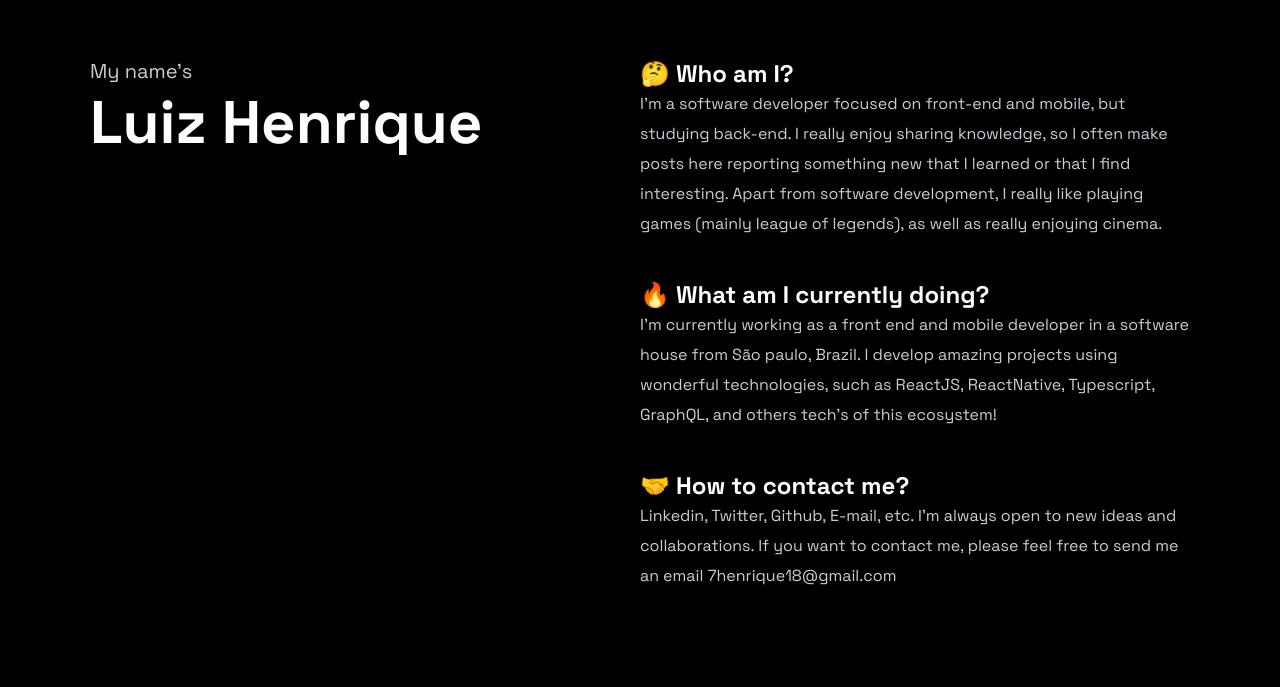
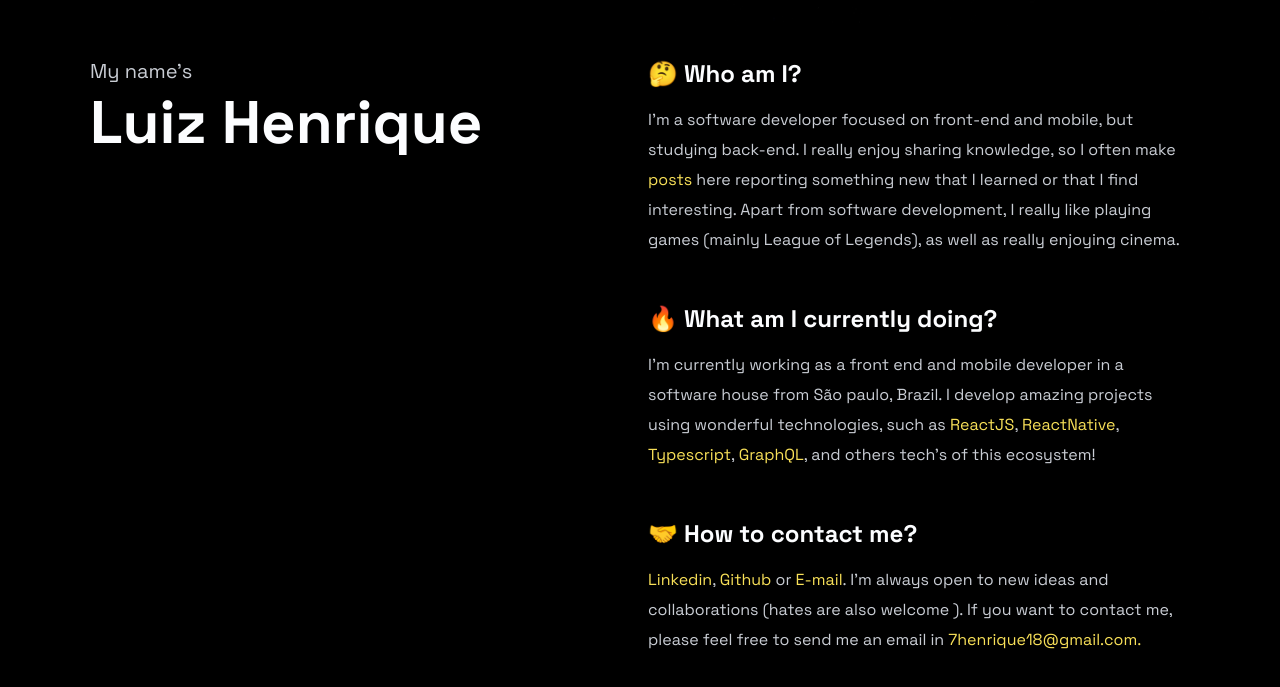
Before and after one commit to lui7henrique/blog, a Next.js app: page / in a window 1280 px wide. Shown: the part 774-1461 px from the top of the page. Before the commit the page ends 1397 px from the top, so only its background shows below. Built offline with nearby package versions, Linux system fonts and the light colour scheme.

Commit message:
:tada: Fix about me texts and links

```diff
--- a/src/components/Header/index.tsx
+++ b/src/components/Header/index.tsx
@@ -30,7 +30,7 @@ export const Header = () => {
       <S.Logo>lui⚡️henrique</S.Logo>
       <S.Nav>
         <NavLink href="/" label="Home" />
-        <NavLink href="/blog" label="Blog" />
+        <NavLink href="/posts" label="Posts" />
         {/* <Button label="Contact-me" borderRadius="25px" /> */}
       </S.Nav>
     </S.Header>
--- /dev/null
+++ b/src/hooks/useDownload.ts
@@ -0,0 +1,13 @@
+import { useCallback } from "react"
+
+export const useDownload = () => {
+  const handleNavigate = useCallback((href: string) => {
+    const a = document.createElement("a")
+    a.href = href
+    a.click()
+  }, [])
+
+  return {
+    handleNavigate
+  }
+}
--- a/src/styles/global.ts
+++ b/src/styles/global.ts
@@ -18,6 +18,8 @@ export const GlobalStyles = createGlobalStyle`
 
   html, body, #__next {
     height: 100%;
+    scroll-behavior: smooth;
+
   }
 
   body {
@@ -39,6 +41,7 @@ export const GlobalStyles = createGlobalStyle`
   a {
     text-decoration: none;
     color: ${({ theme }) => theme.colors.text};
+
   }
 
 
--- a/src/styles/theme.ts
+++ b/src/styles/theme.ts
@@ -4,8 +4,8 @@ export default {
     primary: "#6232EA",
     primary_dark: "#2D166B",
 
-    secondary: "#04D361",
-    secondary_dark: "#03934B",
+    secondary: "#F8E058",
+    secondary_dark: "#786C2A",
 
     background: "#000000",
     shape: "#121212",
--- a/src/templates/HomeTemplate/AboutMe/index.tsx
+++ b/src/templates/HomeTemplate/AboutMe/index.tsx
@@ -1,4 +1,3 @@
-import Link from "next/image"
 import { useMemo } from "react"
 
 import * as S from "./styles"
@@ -9,24 +8,24 @@ export const AboutMe = () => {
       {
         title: "🤔 Who am I?",
         content:
-          "I'm a software developer focused on front-end and mobile, but studying back-end. I really enjoy sharing knowledge, so I often make posts here reporting something new that I learned or that I find interesting. Apart from software development, I really like playing games (mainly league of legends), as well as really enjoying cinema."
+          "I'm a software developer focused on front-end and mobile, but studying back-end. I really enjoy sharing knowledge, so I often make <a href='/posts'>posts</a> here reporting something new that I learned or that I find interesting. Apart from software development, I really like playing games (mainly League of Legends), as well as really enjoying cinema."
       },
       {
         title: "🔥 What am I currently doing? ",
         content:
-          "I'm currently working as a front end and mobile developer in a software house  from São paulo, Brazil. I develop amazing projects using wonderful technologies, such as ReactJS, ReactNative, Typescript, GraphQL, and others tech's of this ecosystem!"
+          "I'm currently working as a front end and mobile developer in a software house from São paulo, Brazil. I develop amazing projects using wonderful technologies, such as <a href='https://reactjs.org/' target='_blank'>ReactJS</a>, <a href='https://reactnative.dev/' target='_blank'>ReactNative</a>, <a href='https://www.typescriptlang.org/' target='_blank'>Typescript</a>, <a href='https://graphql.org/' target='_blank'>GraphQL</a>, and others tech's of this ecosystem!"
       },
       {
         title: "🤝 How to contact me?",
         content:
-          "Linkedin, Twitter, Github, E-mail, etc. I'm always open to new ideas and collaborations. If you want to contact me, please feel free to send me an email 7henrique18@gmail.com"
+          "<a href='https://www.linkedin.com/in/luiz-henrique7/' target='_blank'>Linkedin</a>, <a href='https://github.com/lui7henrique' target='_blank'>Github</a> or <a href='mailto:7henrique18@gmail.com' target='_blank'>E-mail</a>. I'm always open to new ideas and collaborations (hates are also welcome ). If you want to contact me, please feel free to send me an email in <a href='mailto:7henrique18@gmail.com'>7henrique18@gmail.com.</a>"
       }
     ],
     []
   )
 
   return (
-    <S.Container>
+    <S.Container id="about-me">
       <S.Content>
         <S.ContentInfo>
           <S.ContentTitles>
@@ -40,9 +39,11 @@ export const AboutMe = () => {
             return (
               <S.ContentSection key={section.title}>
                 <S.ContentSectionTitle>{section.title}</S.ContentSectionTitle>
-                <S.ContentSectionDescription>
-                  {section.content}
-                </S.ContentSectionDescription>
+                <S.ContentSectionDescription
+                  dangerouslySetInnerHTML={{
+                    __html: section.content
+                  }}
+                ></S.ContentSectionDescription>
               </S.ContentSection>
             )
           })}
--- a/src/templates/HomeTemplate/AboutMe/styles.ts
+++ b/src/templates/HomeTemplate/AboutMe/styles.ts
@@ -13,6 +13,7 @@ export const Content = styled.div`
   margin: 0 auto;
 
   display: flex;
+  gap: ${({ theme }) => theme.space["4"]};
 
   @media (max-width: ${({ theme }) => theme.breakpoints.lg}) {
     flex-direction: column;
@@ -47,7 +48,7 @@ export const ContentSections = styled.article`
   display: flex;
   flex-direction: column;
 
-  gap: ${({ theme }) => theme.space["10"]};
+  gap: ${({ theme }) => theme.space["12"]};
 
   @media (max-width: ${({ theme }) => theme.breakpoints.lg}) {
     width: 100%;
@@ -60,6 +61,16 @@ export const ContentSectionTitle = styled.h3`
   font-size: ${({ theme }) => theme.fontSizes["2xl"]};
 `
 
-export const ContentSectionDescription = styled.p`
+export const ContentSectionDescription = styled.div`
   line-height: 30px;
+  margin-top: ${({ theme }) => theme.space["4"]};
+
+  a {
+    transition: all 0.2s ease-in-out;
+    color: ${({ theme }) => theme.colors.secondary};
+
+    &:hover {
+      color: ${({ theme }) => theme.colors.secondary_dark};
+    }
+  }
 `
--- a/src/templates/HomeTemplate/HeroSection/index.tsx
+++ b/src/templates/HomeTemplate/HeroSection/index.tsx
@@ -1,8 +1,11 @@
 import { Button } from "components/Button"
+import { useDownload } from "hooks/useDownload"
 
 import * as S from "./styles"
 
 export const HeroSection = () => {
+  const { handleNavigate } = useDownload()
+
   return (
     <S.Container>
       <S.Article>
@@ -12,7 +15,10 @@ export const HeroSection = () => {
           useful things! <span>(sometimes)</span>
         </S.ArticleDescription>
         <S.ArticleActions>
-          <Button label="Know more" />
+          <Button
+            label="Know more"
+            onClick={() => handleNavigate("#about-me")}
+          />
           <Button
             label="Read my posts"
             backgroundColor="transparent"
--- a/src/templates/HomeTemplate/styles.ts
+++ b/src/templates/HomeTemplate/styles.ts
@@ -11,7 +11,7 @@ export const BannerWrapper = styled.div`
   width: 50%;
   height: 100%;
 
-  background-image: url("/banner.jpg");
+  background-image: url("/rocket.jpg");
   background-size: contain;
   background-position: 80%;
   background-repeat: no-repeat;
```
Also changed, not shown: public/rocket.jpg (renamed from public/banner.jpg).
